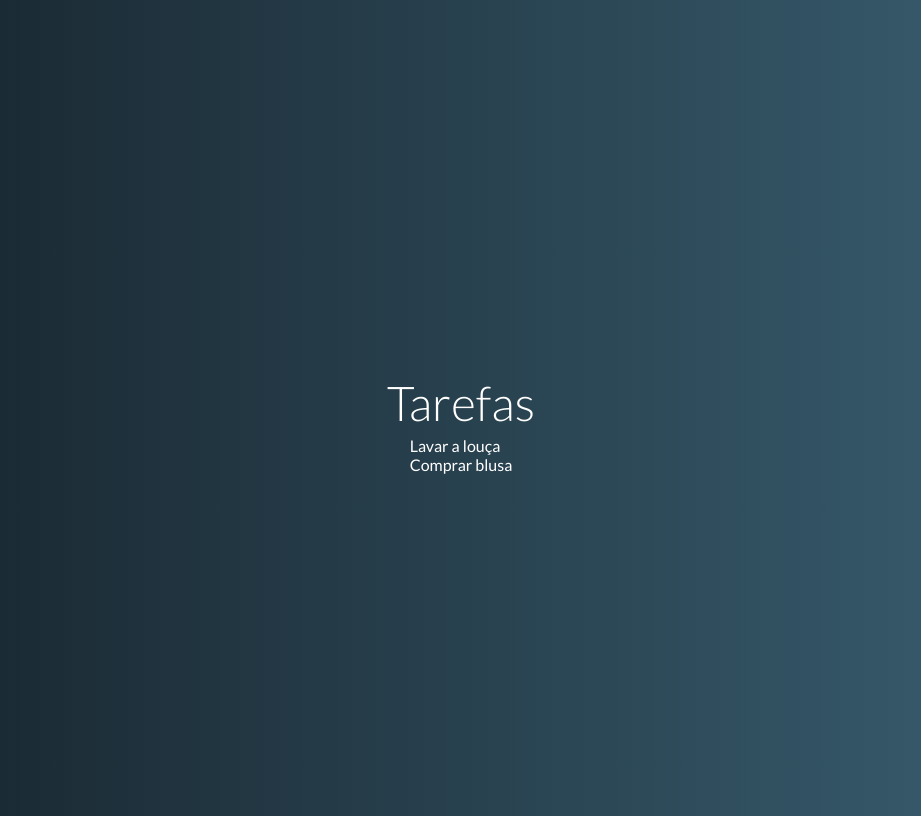
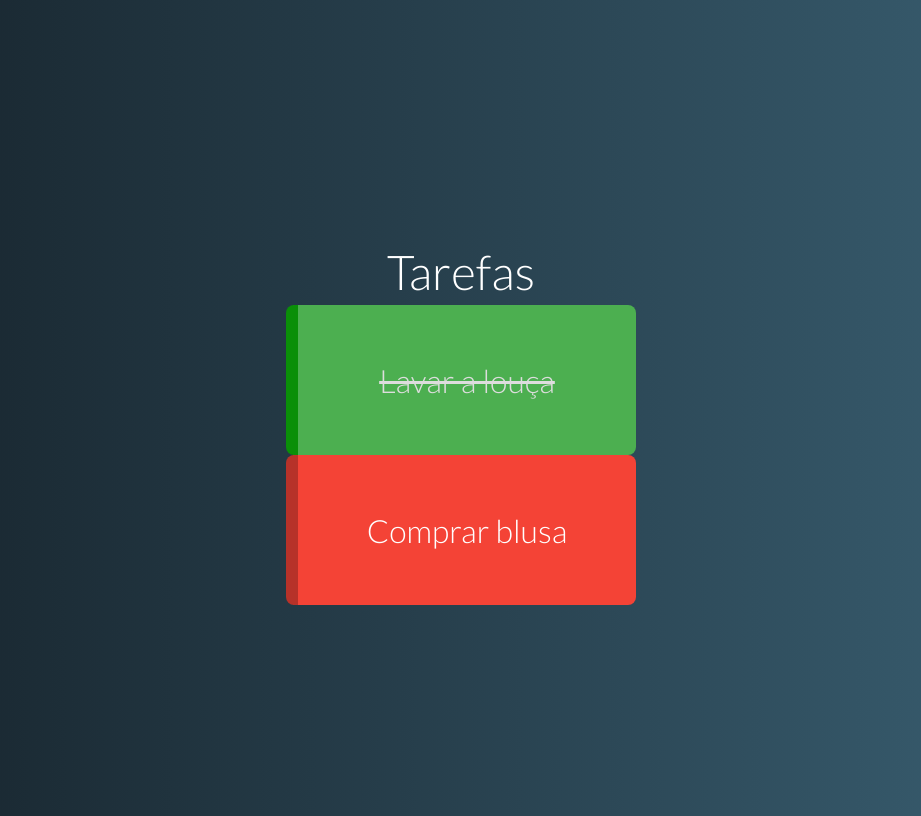
Before and after one commit to gustavocbjunior/VueJS2-Estudo, a Vue app in the folder projeto-02-tarefas/tarefas/: page / in a window 1280 px wide. Shown: the whole page, without its empty margins (179-1100 px from the left). Built offline with nearby package versions, Linux system fonts and the light colour scheme.

Commit message:
Criando o componente task

```diff
--- /dev/null
+++ b/projeto-02-tarefas/tarefas/src/components/Task.vue
@@ -0,0 +1,50 @@
+<template>
+    <div class="task" :class="stateClass">
+        <p>{{ task.name }}</p>
+    </div>
+</template>
+
+<script>
+    export default {
+        props: {
+            task: { type: Object, required: true }
+        },
+        computed: {
+            stateClass() {
+                return {
+                    pending: this.task.pending,
+                    done: !this.task.pending
+                }
+            }
+        }
+    }
+</script>
+
+<style scoped>
+    .task {
+        box-sizing: border-box;
+        width: 350px;
+        height: 150px;
+        padding: 10px;
+        border-radius: 8px;
+        font-size: 2rem;
+        font-weight: 300;
+        cursor: pointer;
+        user-select: none;
+        display: flex;
+        justify-content: center;
+        align-items: center;
+    }
+
+    .pending {
+        border-left: 12px solid #B73229;
+        background-color: #F44336;
+    }
+
+    .done {
+        color: #DDD;
+        border-left: 12px solid #0A8F08;
+        background-color: #4CAF50;
+        text-decoration: line-through;
+    }
+</style>
--- a/projeto-02-tarefas/tarefas/src/components/TaskGrid.vue
+++ b/projeto-02-tarefas/tarefas/src/components/TaskGrid.vue
@@ -1,13 +1,15 @@
 <template>
-    <div class="tasks">
+    <div class="task-grid">
         <template>
-            <div v-for="task in tasks" :key="task.name">{{ task.name }}</div>
+            <Task v-for="task in tasks" :key="task.name" :task="task"></Task>
         </template>
     </div>
 </template>
 
 <script>
+    import Task from './Task.vue';
     export default {
+        components: { Task },
         props: {
             tasks: { type: Array, required: true }
         }
```
